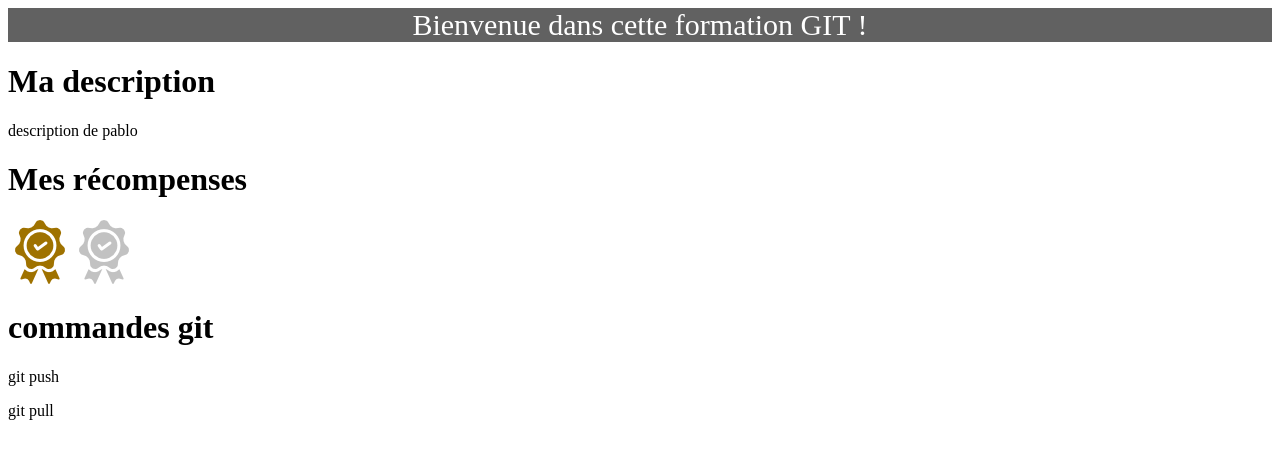
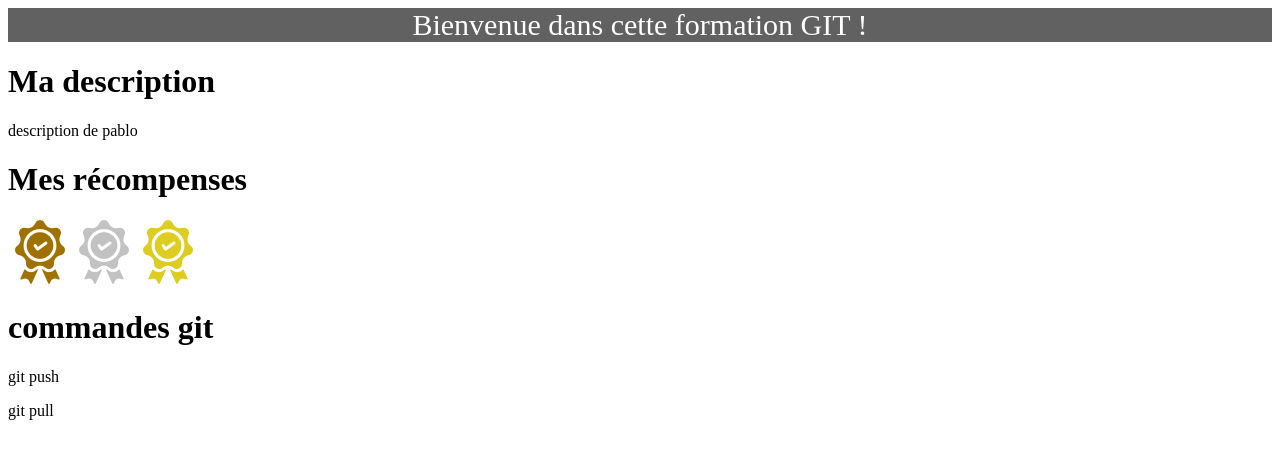
Before and after one commit to croulu/test, a plain HTML site: page hello.html in a window 1280 px wide. Drawn offline with Linux system fonts and the light colour scheme.

Commit message:
médaille d'or

```diff
--- a/hello.html
+++ b/hello.html
@@ -26,7 +26,7 @@
 		<!-- recompense -->
 		<div>
 			<h1>Mes récompenses</h1>
-			<p><img src="images/medal_bronze.png"><img src="images/medal_silver.png"></p>
+			<p><img src="images/medal_bronze.png"><img src="images/medal_silver.png"><img src="images/medal_gold.png"></p>
 		</div>
 
                 <!-- commandes git -->
```
